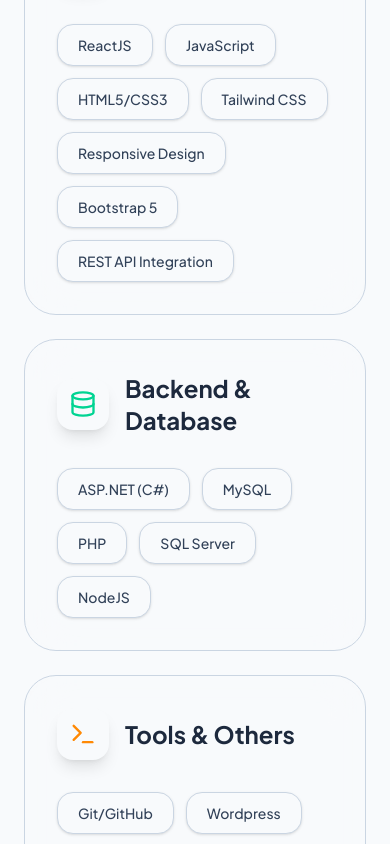
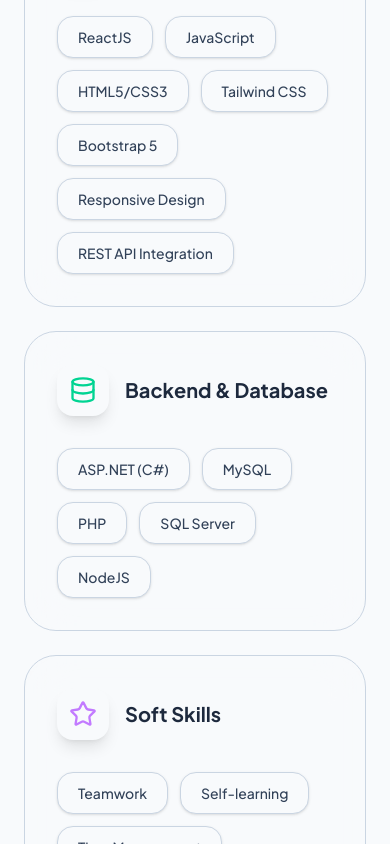
Before and after one commit to trantu0711/portfolio, a React (Vite) app in the folder portfolio/: page / in a window 390 px wide. Shown: the part 4360-5204 px from the top of the page. Built offline with nearby package versions, Linux system fonts and the light colour scheme.

Commit message:
Tinh chỉnh grid layout phần Skills và thêm hiệu ứng Hover màu động ở các nút

```diff
--- a/portfolio/src/components/Contact.jsx
+++ b/portfolio/src/components/Contact.jsx
@@ -5,11 +5,26 @@
 import { useTranslation } from 'react-i18next';
 import axios from 'axios';
 
+const Contact = () => {
+  const { t } = useTranslation();
+  const [copied, setCopied] = useState("");
 
-const RevealContactItem = ({ info, copied, onCopy }) => {
-  const [isRevealed, setIsRevealed] = useState(false);
+  // Trạng thái theo dõi ẩn/hiện cho từng dòng (theo index)
+  const [revealedItems, setRevealedItems] = useState({});
 
-  const getMaskedValue = () => {
+  const [formData, setFormData] = useState({ name: '', email: '', message: '' });
+  const [status, setStatus] = useState({ loading: false, success: false, error: false });
+
+  // Hàm xử lý đổi trạng thái ẩn/hiện
+  const toggleReveal = (index) => {
+    setRevealedItems(prev => ({
+      ...prev,
+      [index]: !prev[index]
+    }));
+  };
+
+  // Hàm che chuỗi (nhận tham số info)
+  const getMaskedValue = (info) => {
     if (!info.canHide) return info.value;
     if (info.type === 'email') {
       const [name, domain] = info.value.split('@');
@@ -22,60 +37,13 @@
     return info.value;
   };
 
-  const handleCopy = () => {
-    if (info.canHide) setIsRevealed(true); // Tự động hiện số nếu bấm Copy
-    onCopy(info.value);
-  };
-
-  // phần hiển thị thông tin liên hệ với các nút copy và reveal
-  return (
-    <div className="group p-5 rounded-3xl border border-slate-300 dark:border-slate-800 bg-slate-50/50 duration-300 dark:bg-[#12122a]/50 backdrop-blur-md flex items-center justify-between hover:shadow-xl hover:shadow-blue-500/10">
-      <div className="flex items-center gap-5">
-        <div className="p-3 rounded-2xl bg-slate-100 dark:bg-slate-800 transition-colors duration-300 group-hover:scale-110">
-          {info.icon}
-        </div>
-        <div>
-          <p className="text-xs font-semibold uppercase text-slate-400 mb-0.5">{info.label}</p>
-          <div className="flex items-center gap-2">
-            <p className="text-slate-800 duration-300 dark:text-slate-200 font-medium break-all">
-              {info.canHide && !isRevealed ? getMaskedValue() : info.value}
-            </p>
-
-          </div>
-        </div>
-      </div>
-      {/* phần hiển thị các nút copy và reveal */}
-      <div className="flex items-center gap-2">
-      {info.canHide && (
-        <button
-          onClick={() => setIsRevealed(!isRevealed)}
-          className="p-2.5 rounded-xl bg-slate-50 duration-300 dark:bg-slate-800/50 text-slate-400 hover:text-blue-500 transition-colors focus:outline-none"
-          title={isRevealed ? "Ẩn" : "Hiện"}
-        >
-          {isRevealed ? <EyeOff size={18} /> : <Eye size={18} />}
-        </button>
-      )}
-      {info.canCopy && (
-        <button onClick={handleCopy}
-          className="p-2.5 rounded-xl bg-slate-50 duration-300 dark:bg-slate-800/50 text-slate-400 hover:text-blue-500 transition-colors focus:outline-none">
-          {copied === info.value ? <Check size={18} className="text-emerald-500" /> : <Copy size={18} />}
-        </button>
-      )}
-      </div>
-    </div>
-  );
-};
-
-const Contact = () => {
-  const { t } = useTranslation();
-  const [copied, setCopied] = useState("");
-
-  const [formData, setFormData] = useState({ name: '', email: '', message: '' });
-  const [status, setStatus] = useState({ loading: false, success: false, error: false });
-
-  const copyToClipboard = (text) => {
-    navigator.clipboard.writeText(text);
-    setCopied(text);
+  // Hàm copy tích hợp tự động mở chữ
+  const handleCopyItem = (info, index) => {
+    if (info.canHide) {
+      setRevealedItems(prev => ({ ...prev, [index]: true })); // Tự động mở
+    }
+    navigator.clipboard.writeText(info.value);
+    setCopied(info.value);
     setTimeout(() => setCopied(""), 2000);
   };
 
@@ -101,12 +69,12 @@
     }
   };
 
-
   const contactInfo = [
     {
       icon: <Mail className="text-blue-400" size={22} />,
       label: t('contact.labels.email'),
       value: "trantu7112003@gmail.com",
+      hover: "hover:text-blue-400",
       canCopy: true,
       type: 'email',
       canHide: true
@@ -115,6 +83,7 @@
       icon: <Phone className="text-emerald-400" size={22} />,
       label: t('contact.labels.phone'),
       value: "0772911890",
+      hover: "hover:text-emerald-400",
       canCopy: true,
       type: 'phone',
       canHide: true
@@ -129,14 +98,12 @@
   ];
 
   const socialLinks = [
-    // { icon: <Facebook size={24} />, link: "https://www.facebook.com/Tu.SayHiii" },
     { icon: <Facebook size={24} />, link: "https://www.facebook.com/share/19TP6z7fDD/" },
     { icon: <Github size={24} />, link: "https://github.com/trantu0711" },
     { icon: <Linkedin size={24} />, link: "https://www.linkedin.com/in/tu-tran-6a8a1a3b9" },
     { icon: <Tiktok size={24} />, link: "https://www.tiktok.com/@tran.tu0711" },
   ];
 
-  // phần hiển thị toàn bộ section liên hệ với form gửi mail và thông tin liên hệ
   return (
     <section id="contact" className="py-24 relative overflow-hidden bg-slate-50 dark:bg-[#0b0b17] transition-colors duration-300">
       <div className="container mx-auto px-6 relative z-10 w-full lg:w-[80%]">
@@ -153,14 +120,46 @@
             className="lg:col-span-2 space-y-6 "
           >
 
-            {contactInfo.map((info, index) => (
-              <RevealContactItem
-                key={index}
-                info={info}
-                copied={copied}
-                onCopy={copyToClipboard}
-              />
-            ))}
+            {contactInfo.map((info, index) => {
+              const isRevealed = !!revealedItems[index]; // Kiểm tra xem dòng này đang mở hay đóng
+
+              return (
+                <div key={index} className="group p-5 rounded-3xl border border-slate-300 dark:border-slate-800 bg-slate-50/50 duration-300 dark:bg-[#12122a]/50 backdrop-blur-md flex items-center justify-between hover:shadow-xl hover:shadow-blue-500/10">
+                  <div className="flex items-center gap-5">
+                    <div className="p-3 rounded-2xl bg-slate-100 dark:bg-slate-800 transition-colors duration-300 group-hover:scale-110">
+                      {info.icon}
+                    </div>
+                    <div>
+                      <p className="text-xs font-semibold uppercase text-slate-400 mb-0.5">{info.label}</p>
+                      <div className="flex items-center gap-2">
+                        <p className="text-slate-800 duration-300 dark:text-slate-200 font-medium break-all">
+                          {info.canHide && !isRevealed ? getMaskedValue(info) : info.value}
+                        </p>
+                      </div>
+                    </div>
+                  </div>
+
+                  <div className="flex items-center gap-2">
+                    {info.canHide && (
+                      <button
+                        onClick={() => toggleReveal(index)}
+                        className={`p-2.5 rounded-xl bg-slate-50 duration-300 dark:bg-slate-800/50 text-slate-400 ${info.hover} transition-colors focus:outline-none cursor-pointer border border-slate-300 dark:border-slate-800/50`}
+                        title={isRevealed ? "Ẩn" : "Hiện"}
+                      >
+                        {isRevealed ? <EyeOff size={18} /> : <Eye size={18} />}
+                      </button>
+                    )}
+                    {info.canCopy && (
+                      <button onClick={() => handleCopyItem(info, index)}
+                        className={`p-2.5 rounded-xl bg-slate-50 duration-300 dark:bg-slate-800/50 text-slate-400 ${info.hover} transition-colors focus:outline-none cursor-pointer border border-slate-300 dark:border-slate-800/50`}
+                      >
+                        {copied === info.value ? <Check size={18} className="text-emerald-500" /> : <Copy size={18} />}
+                      </button>
+                    )}
+                  </div>
+                </div>
+              );
+            })}
 
             {/* Connect with me: */}
             <div className="pt-7 text-center lg:text-left">
@@ -174,6 +173,7 @@
               </div>
             </div>
           </motion.div>
+
           {/* Form gửi mail*/}
           <motion.div
             initial={{ opacity: 0, x: 30 }}
@@ -218,15 +218,14 @@
                   rows="5"
                   className="w-full bg-slate-50 dark:bg-[#0b0b17] text-slate-900 dark:text-white border border-slate-300 transition-colors duration-300 dark:border-slate-800 rounded-2xl px-5 py-4 focus:border-blue-500 outline-none resize-none placeholder:text-slate-400 dark:placeholder:text-slate-500"
                   placeholder={t('contact.form.placeholder_message')}
-                ></textarea>
+                />
               </div>
-
 
               <div className="md:col-span-2">
                 <button
                   disabled={status.loading}
                   type="submit"
-                  className={`w-full py-5 text-white font-bold rounded-2xl flex items-center justify-center gap-3 transition-all shadow-xl ${status.success ? 'bg-emerald-500' : 'bg-blue-600 hover:bg-blue-700 shadow-blue-600/25'}`}
+                  className={`w-full py-5 text-white font-bold cursor-pointer rounded-2xl flex items-center justify-center gap-3 transition-all shadow-xl ${status.success ? 'bg-emerald-500' : 'bg-blue-600 hover:bg-blue-700 shadow-blue-600/25'}`}
                 >
                   {status.loading ? <Loader2 className="animate-spin" /> : <Send size={20} />}
                   <span>
--- a/portfolio/src/components/Hero.jsx
+++ b/portfolio/src/components/Hero.jsx
@@ -66,7 +66,7 @@
                 href="/TRAN_MINH_TU_SOFTWARE_ENGINEER_INTERN_CV.pdf"
                 target="_blank"
                 rel="noopener noreferrer"
-                className="w-full sm:w-auto flex items-center justify-center gap-2 px-7 py-3.5 bg-slate-100 dark:bg-slate-800/80 text-slate-700 dark:text-white rounded-2xl font-semibold shadow-sm border border-slate-200/60 dark:border-slate-700 hover:bg-slate-200 dark:hover:bg-slate-700 transition-all duration-300"
+                className="w-full sm:w-auto flex items-center justify-center gap-2 px-7 py-3.5 bg-slate-100 dark:bg-slate-800/80 text-slate-700 dark:text-white rounded-2xl font-semibold shadow-sm border border-slate-200/60 dark:border-slate-700 hover:bg-slate-200 dark:hover:bg-slate-700 transition-all duration-300 hover:-translate-y-0.5"
               >
                 <FileText size={18} className="text-orange-500" />
                 {t('hero.buttons.cv')}
--- a/portfolio/src/components/Skill.jsx
+++ b/portfolio/src/components/Skill.jsx
@@ -9,10 +9,11 @@
     {
       title: t('skills.groups.frontend'),
       icon: <Monitor className="text-blue-400" size={28} />,
-      skills: ["ReactJS", "JavaScript", "HTML5/CSS3", "Tailwind CSS", "Responsive Design", "Bootstrap 5", "REST API Integration"],
+      skills: ["ReactJS", "JavaScript", "HTML5/CSS3", "Tailwind CSS","Bootstrap 5", "Responsive Design", "REST API Integration"],
       color: "from-blue-500/20 to-cyan-500/5",
       borderColor: "group-hover:border-blue-500/50",
-      span: "md:col-span-2" // Card này rộng hơn
+      tagHover: "hover:border-blue-400 hover:text-blue-600 dark:hover:border-blue-400 dark:hover:text-blue-300",
+      span: "md:col-span-3" // Card này rộng hơn
     },
     {
       title: t('skills.groups.backend'),
@@ -20,7 +21,17 @@
       skills: ["ASP.NET (C#)", "MySQL", "PHP", "SQL Server", "NodeJS"],
       color: "from-emerald-500/20 to-teal-500/5",
       borderColor: "group-hover:border-emerald-500/50",
-      span: "md:col-span-1"
+      tagHover: "hover:border-emerald-400 hover:text-emerald-600 dark:hover:border-emerald-400 dark:hover:text-emerald-300",
+      span: "md:col-span-2"
+    },
+    {
+      title: t('skills.soft_skills_title'),
+      icon: <Star className="text-purple-400" size={28} />,
+      skills: t('skills.soft_skills_list', { returnObjects: true }) || [],
+      color: "from-purple-500/20 to-pink-500/5",
+      borderColor: "group-hover:border-purple-500/50",
+      tagHover: "hover:border-purple-400 hover:text-purple-600 dark:hover:border-purple-400 dark:hover:text-purple-300",
+      span: "md:col-span-2"
     },
     {
       title: t('skills.groups.tools'),
@@ -28,16 +39,10 @@
       skills: ["Git/GitHub", "Wordpress", "Postman", "Figma", "VS Code"],
       color: "from-orange-500/20 to-yellow-500/5",
       borderColor: "group-hover:border-orange-500/50",
-      span: "md:col-span-1"
+      tagHover: "hover:border-orange-400 hover:text-orange-600 dark:hover:border-orange-400 dark:hover:text-orange-300",
+      span: "md:col-span-3"
     },
-    {
-      title: t('skills.soft_skills_title'),
-      icon: <Star className="text-purple-400" size={28} />,
-      skills: t('skills.soft_skills_list', { returnObjects: true }) || [],
-      color: "from-purple-500/20 to-pink-500/5",
-      borderColor: "group-hover:border-purple-500/50",
-      span: "md:col-span-2"
-    }
+
   ];
 
   return (
@@ -58,7 +63,7 @@
         </div>
 
         {/* Bento Grid Layout */}
-        <div className="grid grid-cols-1 md:grid-cols-3 gap-6">
+        <div className="grid grid-cols-1 md:grid-cols-5 gap-6">
           {skillGroups.map((group, index) => (
             <motion.div
               key={index}
@@ -76,14 +81,14 @@
                   <div className="p-3 rounded-2xl bg-slate-50 dark:bg-slate-800 shadow-lg transition-all duration-300 group-hover:scale-110">
                     {group.icon}
                   </div>
-                  <h3 className="text-2xl font-bold text-slate-800 duration-300 dark:text-white">{group.title}</h3>
+                  <p className="text-xl font-bold text-slate-800 duration-300 dark:text-white">{group.title}</p>
                 </div>
 
                 <div className="flex flex-wrap gap-3">
                   {group.skills.map((skill, sIndex) => (
                     <span
                       key={sIndex}
-                      className="px-5 py-2.5 rounded-2xl bg-slate-50 duration-300 dark:bg-slate-900/50 border border-slate-300 dark:border-slate-700/50 text-sm font-medium text-slate-700 dark:text-slate-300 hover:border-blue-400 dark:hover:border-blue-500 transition-colors shadow-sm"
+                      className={`px-5 py-2.5 rounded-2xl bg-slate-50 duration-300 dark:bg-slate-900/50 border border-slate-300 dark:border-slate-700/50 text-sm font-medium text-slate-700 dark:text-slate-300 transition-colors shadow-sm ${group.tagHover}`}
                     >
                       {skill}
                     </span>
```
Also changed, not shown: portfolio/src/components/Navbar.jsx (+4 -4 lines).
